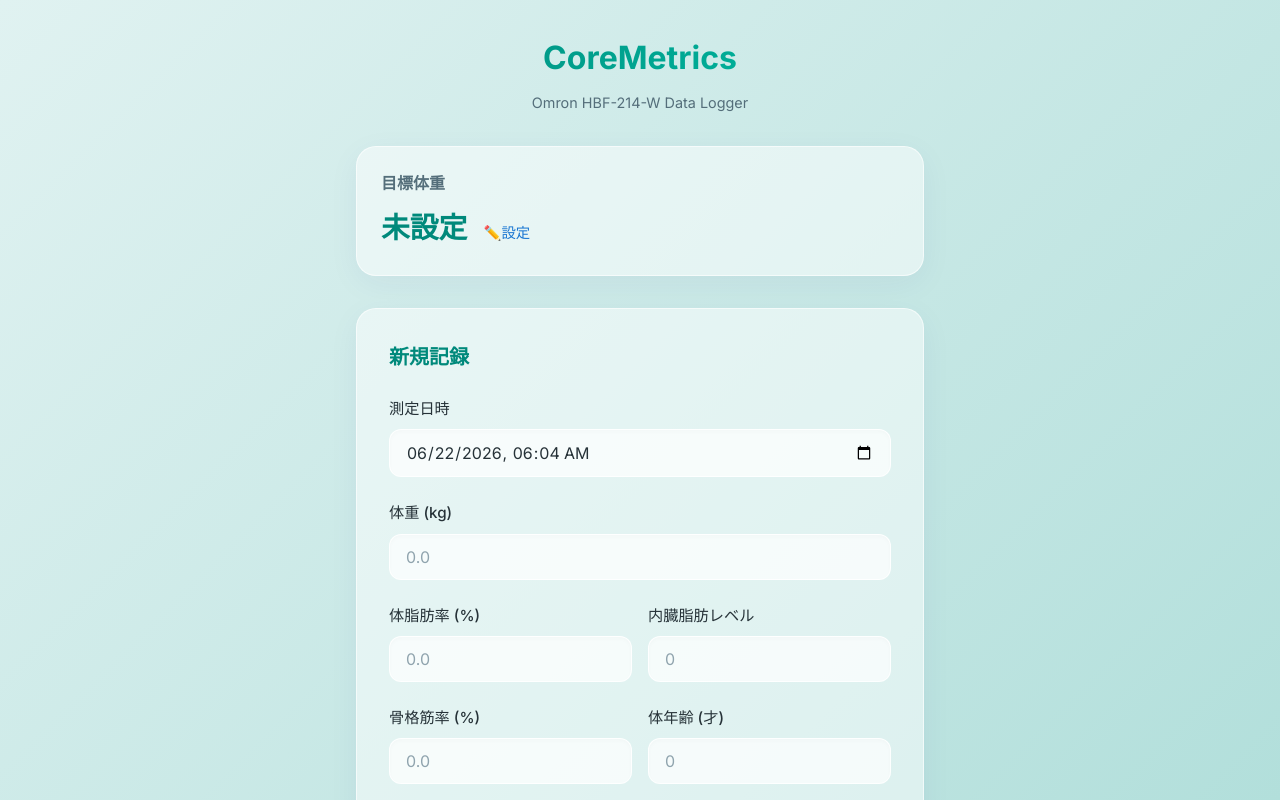
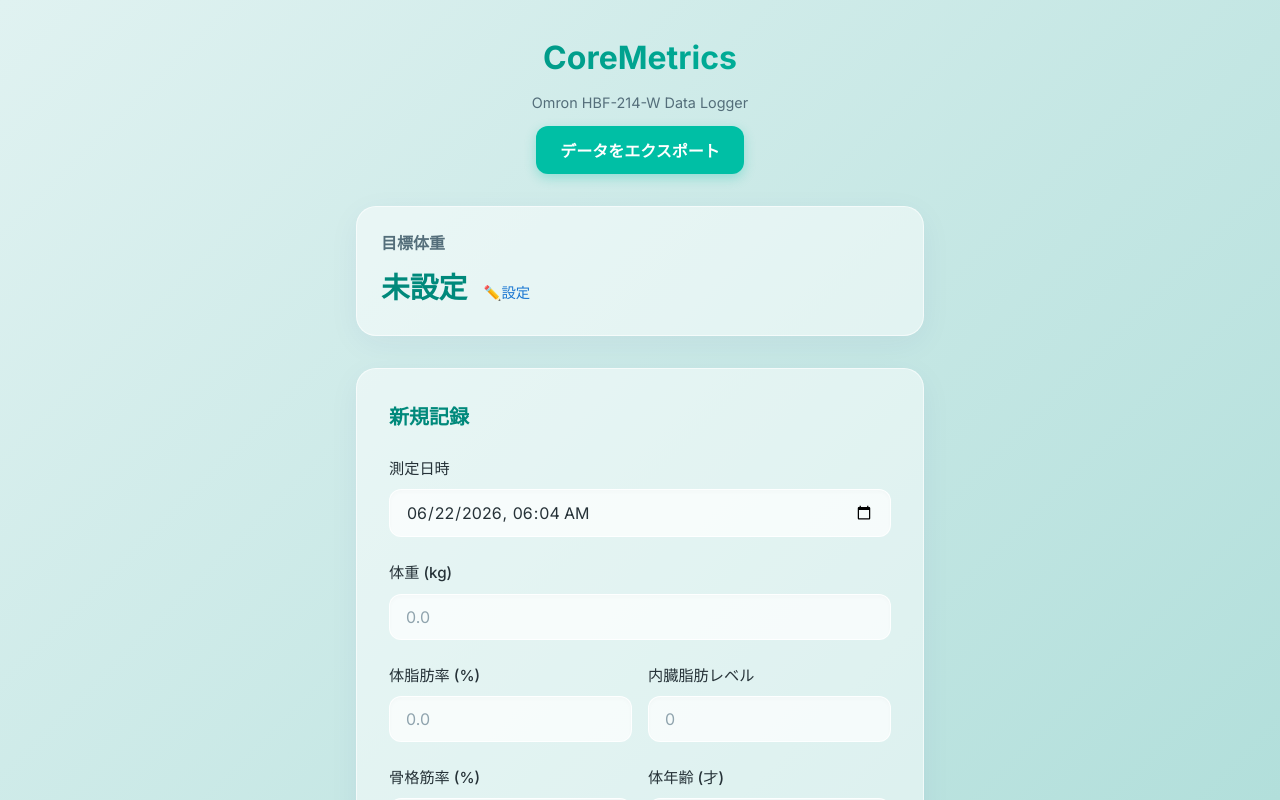
Before and after one commit to CharlieARPK/CoreMetrics, a React (Vite) app: page / in a window 1280 px wide. Shown: the top 800 px of the page. Built offline with nearby package versions, Linux system fonts and the light colour scheme.

Commit message:
feat: add data export backup

```diff
--- a/src/App.tsx
+++ b/src/App.tsx
@@ -9,6 +9,32 @@ function App() {
   const [editingTarget, setEditingTarget] = useState(false);
   const [tempTarget, setTempTarget] = useState('');
   const [displayCount, setDisplayCount] = useState(10);
+
+  const handleExport = () => {
+    const backup = {
+      format: 'coremetrics-backup',
+      version: 1,
+      exportedAt: new Date().toISOString(),
+      data: {
+        entries,
+        targetWeight,
+      },
+    };
+    const blob = new Blob([JSON.stringify(backup, null, 2)], {
+      type: 'application/json',
+    });
+    const url = URL.createObjectURL(blob);
+    const link = document.createElement('a');
+    const localDate = new Date();
+    localDate.setMinutes(localDate.getMinutes() - localDate.getTimezoneOffset());
+
+    link.href = url;
+    link.download = `coremetrics-backup-${localDate.toISOString().slice(0, 10)}.json`;
+    document.body.appendChild(link);
+    link.click();
+    link.remove();
+    URL.revokeObjectURL(url);
+  };
 
   const handleSaveTarget = () => {
     const weight = Number(tempTarget);
@@ -135,6 +161,14 @@ function App() {
       <header className="app-header">
         <h1 className="app-title">CoreMetrics</h1>
         <p className="app-subtitle">Omron HBF-214-W Data Logger</p>
+        <button
+          type="button"
+          className="btn btn-primary"
+          onClick={handleExport}
+          style={{ width: 'auto', marginTop: '0.75rem' }}
+        >
+          データをエクスポート
+        </button>
       </header>
 
       <main>
```
